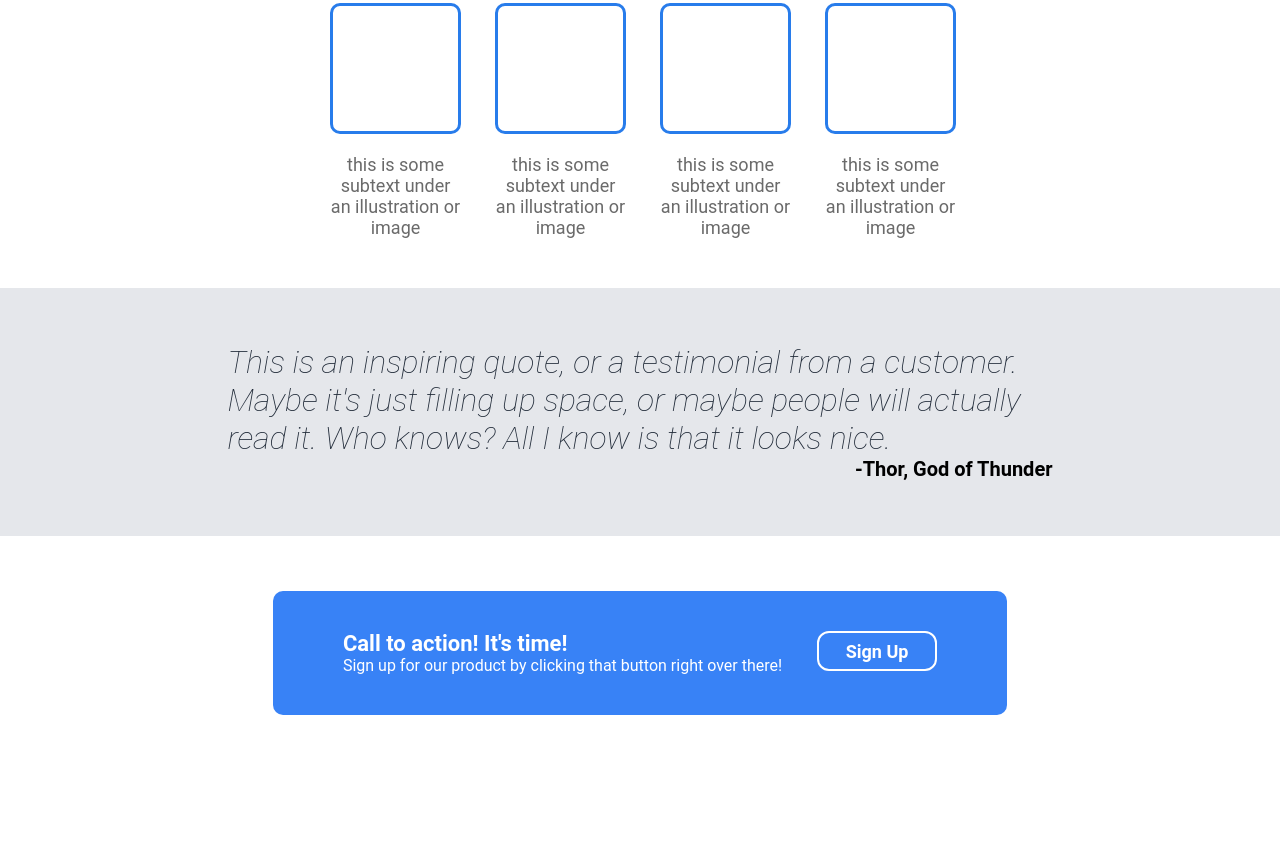
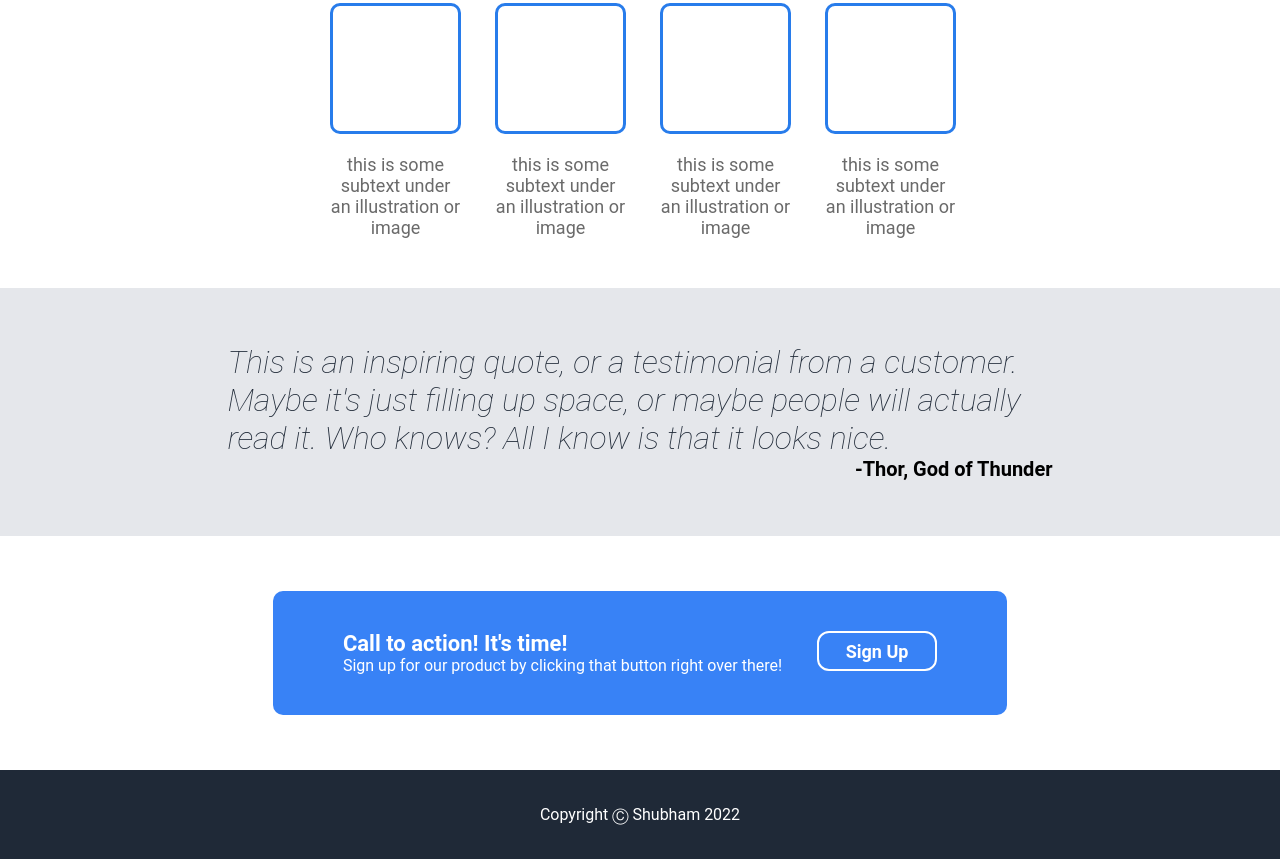
Before and after one commit to shub2726/landing-page, a plain HTML site: page index.html in a window 1280 px wide. Shown: the part 598-1457 px from the top of the page. Before the commit the page ends 1368 px from the top, so only its background shows below. Drawn offline with Linux system fonts and the light colour scheme.

Commit message:
Update HTML & CSS for footer

```diff
--- a/index.html
+++ b/index.html
@@ -83,5 +83,11 @@
                 <button class="sign-up">Sign Up</button>
             </div>
         </div>
+
+        <div class="footer">
+            <div class="credits">
+                Copyright Ⓒ Shubham 2022
+            </div>
+        </div>
     </body>
 </html>
--- a/styles.css
+++ b/styles.css
@@ -169,3 +169,15 @@ body {
 .signup-subtext {
     color:white;
 }
+
+.footer {
+    background-color: #1F2937;
+    display: flex;
+    padding: 35px;
+    justify-content: center;
+    align-items: center;
+}
+
+.credits {
+    color: white;
+}
```
